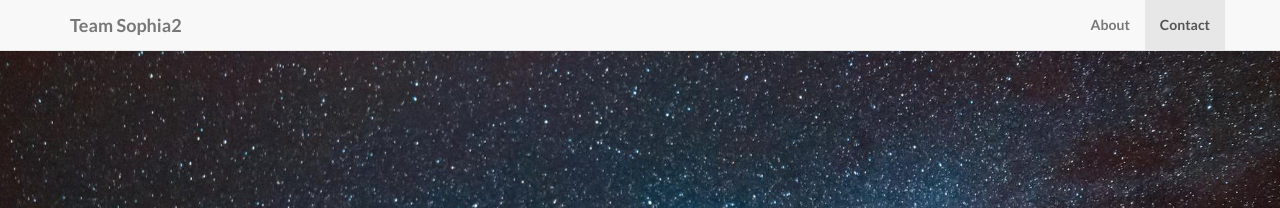
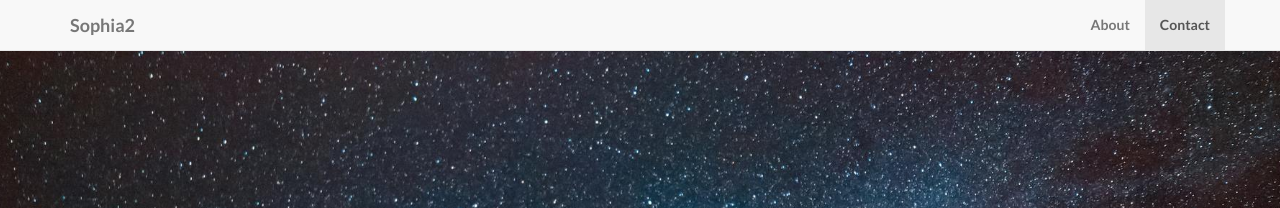
Before and after one commit to TeamSophia2/teamsophia2.github.io, a Jekyll site: the page built from index.html, in a window 1280 px wide. Shown: the top 208 px of the page. Built offline with Jekyll 4.4.1, drawn with Linux system fonts in a browser that asks for light colours.

```diff
--- a/_config.yml
+++ b/_config.yml
@@ -3,7 +3,7 @@
 # ----------------------- #
 
 url: https://teamsophia2.github.io/
-title: Team Sophia2
+title: Sophia2
 email: mvernier@inf.uach.cl
 author: Matthieu Vernier
 description: > # "Write an awesome description for your new site here.
```
